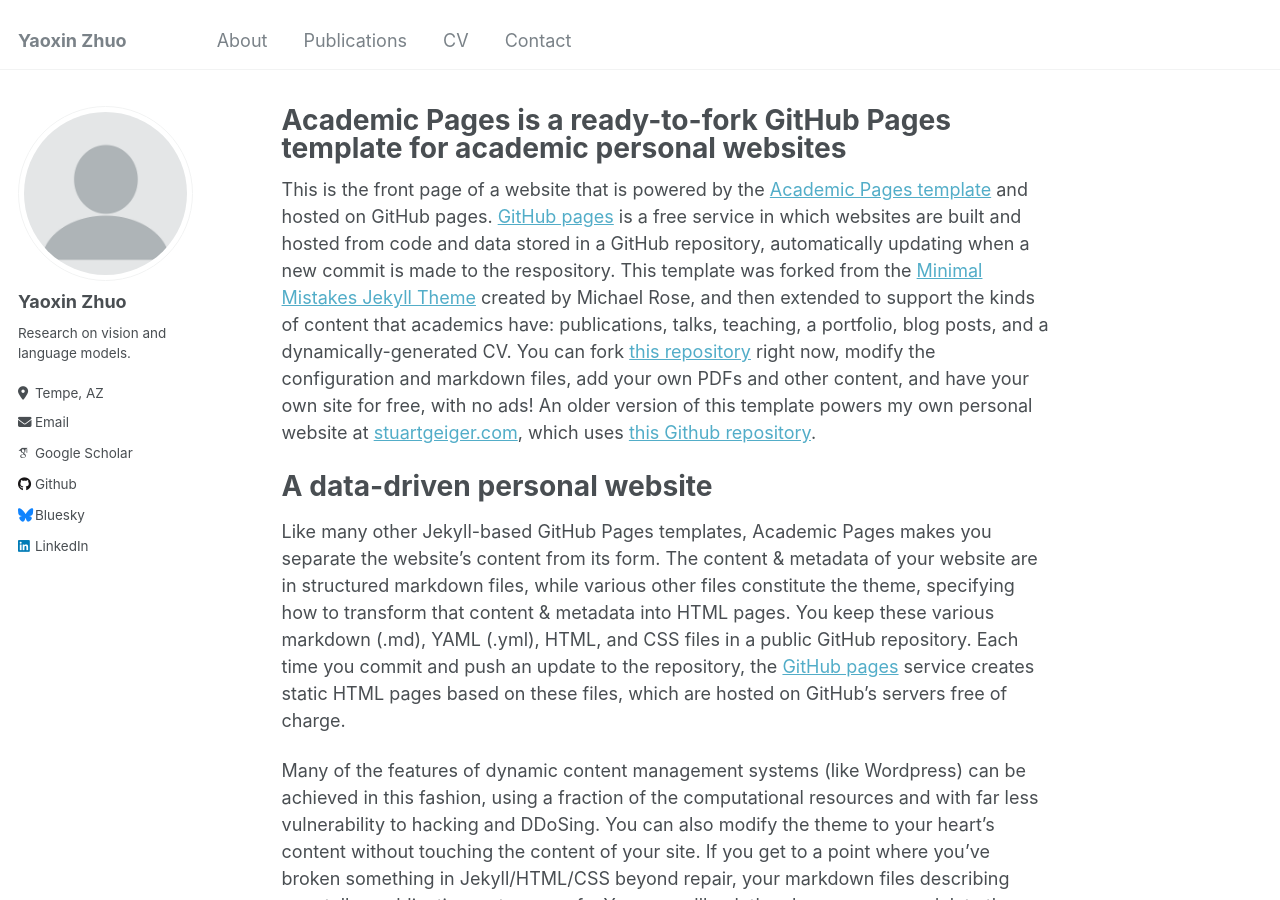
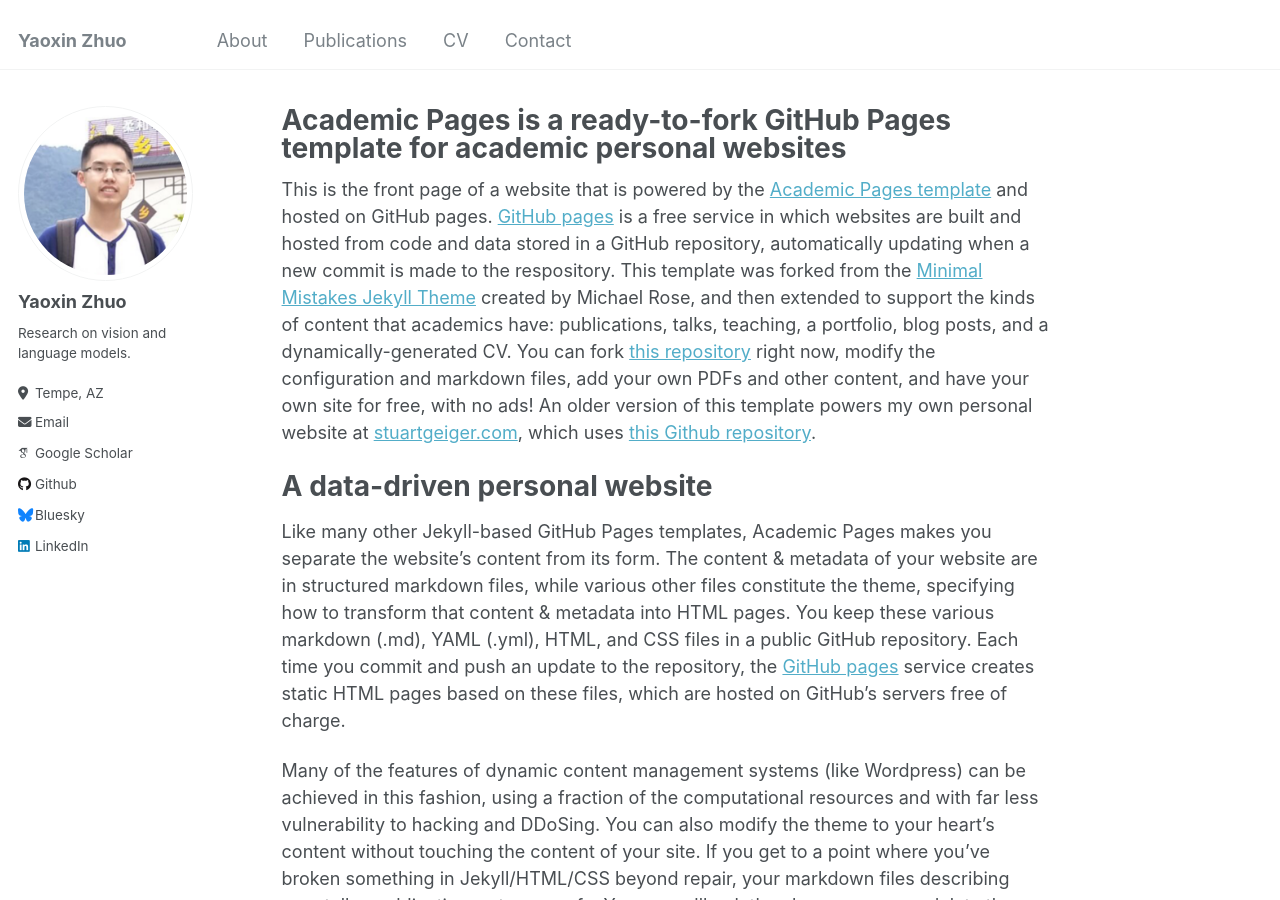
Before and after one commit to yaoxinzhuo/yaoxinzhuo.github.io, a Jekyll site: the page built from _pages/about.md, in a window 1280 px wide and 900 px high. Built offline with Jekyll 4.4.1, drawn with Linux system fonts in a browser that asks for light colours; some web fonts are replaced.

Commit message:
Update _config.yml

```diff
--- a/_config.yml
+++ b/_config.yml
@@ -21,7 +21,7 @@ repository               : "yaoxinzhuo/yaoxinzhuo.github.io"
 #               Additional customization can be done by editing /_includes/author-profile.html
 author:
   # Biographic information
-  avatar           : "profile.png"
+  avatar           : "picture.png"
   name             : "Yaoxin Zhuo"
   pronouns         : # example: "she/her"
   bio              : "Research on vision and language models."
```
